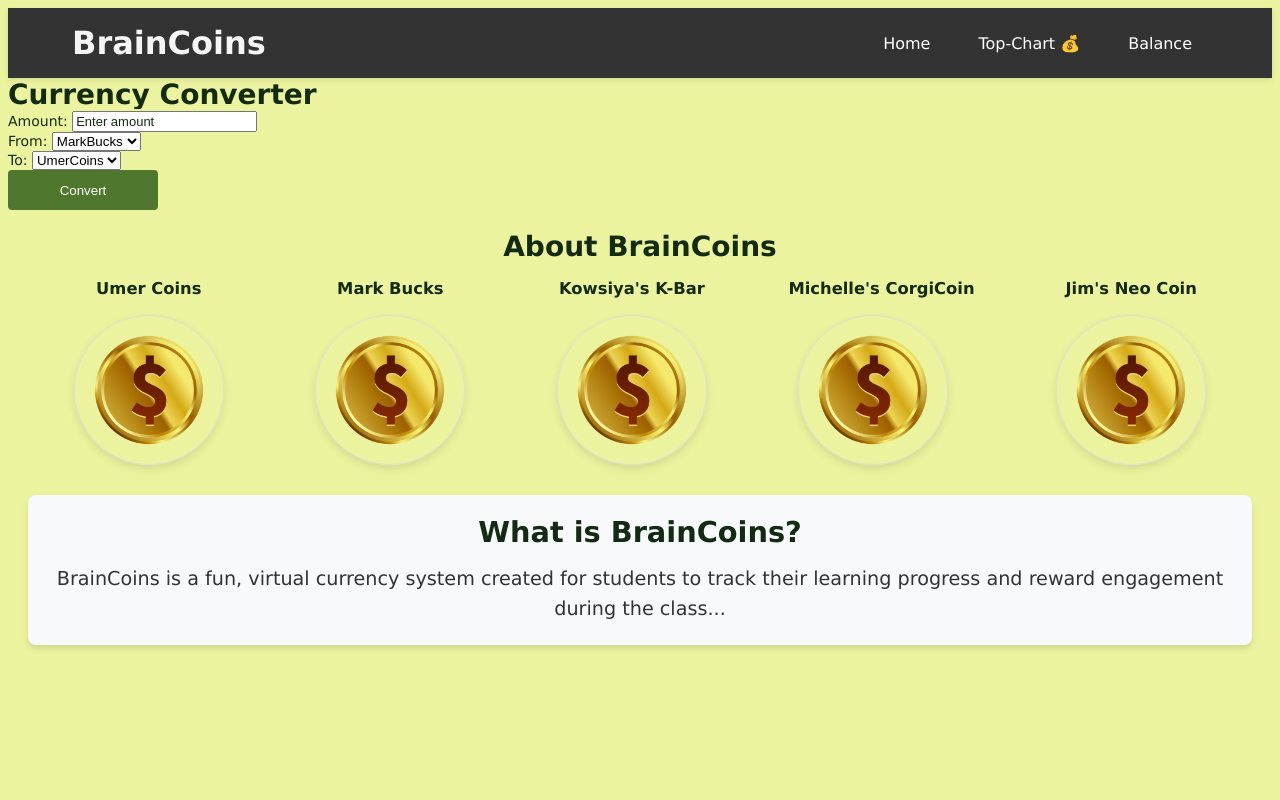
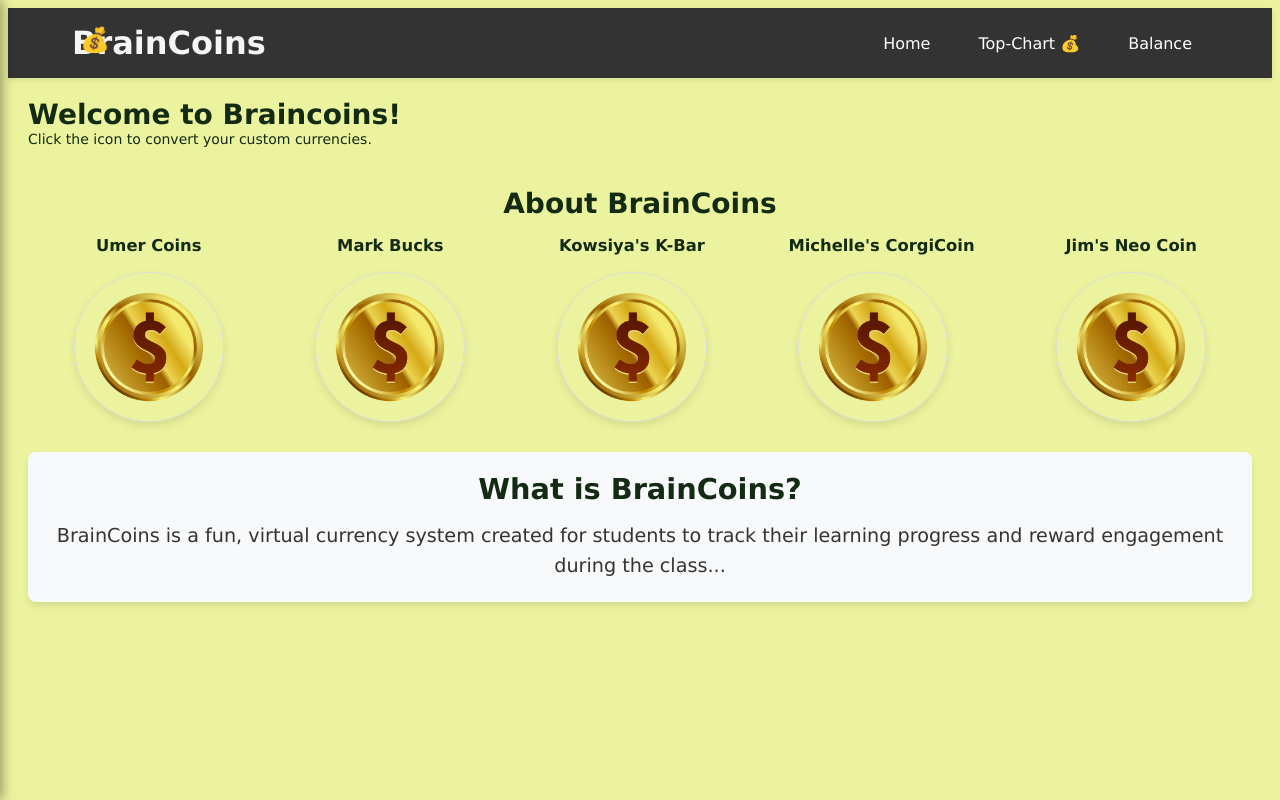
Before and after one commit to gillnim/braincoin-client, a React (Vite) app: page / in a window 1280 px wide. Built offline with nearby package versions, Linux system fonts and the light colour scheme.

Commit message:
add sidebar

```diff
--- a/src/App.jsx
+++ b/src/App.jsx
@@ -5,15 +5,16 @@ import { Toaster } from "sonner";
 
 import BalancePage from './pages/BalancePage/BalancePage.jsx'
 import TopTenPage from './pages/TopTenPage/TopTenPage';
-import CurrencyConverter from './pages/CurrencyConvertorPage/CurrencyConvertorPage.jsx';
 import Header from './components/Header/Header.jsx';
 import About from './components/About/About';
+import Sidebar from './components/SideBar/SideBar.jsx';
+
 function App() {
   return (
     <BrowserRouter>
       <Header />
       <Toaster richColors position="top-right" />
-      <CurrencyConverter />
+      <Sidebar />
       <Routes>
         <Route path="/" element={<About />} />
         <Route path="/balance" element={<BalancePage />} />
--- /dev/null
+++ b/src/components/SideBar/SideBar.jsx
@@ -0,0 +1,30 @@
+import React, { useState } from 'react';
+import CurrencyConverterPage from '../../pages/CurrencyConvertorPage/CurrencyConvertorPage.jsx';
+import './SideBar.scss'
+
+function Sidebar() {
+  const [isSidebarVisible, setIsSidebarVisible] = useState(false);
+  const toggleSidebar = () => {
+    setIsSidebarVisible(!isSidebarVisible);
+  };
+  return (
+    <div className="app">
+      <button className="sidebar-toggle" onClick={toggleSidebar}>
+        <span role="img" aria-label="currency">
+          💰
+        </span>
+      </button>
+      <div className={`sidebar ${isSidebarVisible ? 'visible' : ''}`}>
+        <button className="close-button" onClick={toggleSidebar}>
+          ✖
+        </button>
+        <CurrencyConverterPage />
+      </div>
+      <div className="main-content">
+        <h1>Welcome to Braincoins!</h1>
+        <p>Click the icon to convert your custom currencies.</p>
+      </div>
+    </div>
+  );
+}
+export default Sidebar;
--- /dev/null
+++ b/src/components/SideBar/SideBar.scss
@@ -0,0 +1,46 @@
+@use "../../styles/partials/variables.scss" as *;
+
+.sidebar-toggle {
+  position: fixed;
+  top: 20px;
+  left: 20px;
+  z-index: 1000;
+  font-size: 24px;
+  cursor: pointer;
+  background: none;
+  border: none;
+  outline: none;
+}
+.sidebar {
+  position: fixed;
+  top: 0;
+  left: -300px;
+  width: 300px;
+  height: 100%;
+  background-color: $mark-dark-green;
+  color: $mark-White;
+  box-shadow: 2px 0 12px rgba(0, 0, 0, 0.4);
+  transition: all 0.3s ease;
+  overflow-y: auto;
+  padding: 20px;
+  z-index: 999;
+  padding-top: 5rem;
+}
+.sidebar.visible {
+  left: 0;
+}
+.close-button {
+  position: absolute;
+  top: 10px;
+  right: 10px;
+  font-size: 18px;
+  background: none;
+  border: none;
+  cursor: pointer;
+  color: #333;
+}
+.main-content {
+  flex-grow: 1;
+  padding: 20px;
+  transition: margin-left 0.3s ease;
+}
--- a/src/pages/CurrencyConvertorPage/CurrencyConvertorPage.jsx
+++ b/src/pages/CurrencyConvertorPage/CurrencyConvertorPage.jsx
@@ -1,5 +1,7 @@
 import { useState } from "react";
 import { toast } from "sonner";
+import './CurrencyConvertorPage.scss'
+
 function CurrencyConverter() {
   const [formData, setFormData] = useState({
     amount: "",
--- a/src/pages/CurrencyConvertorPage/CurrencyConvertorPage.scss
+++ b/src/pages/CurrencyConvertorPage/CurrencyConvertorPage.scss
@@ -0,0 +1,16 @@
+.currency-conversion{
+    display: flex;
+    flex-direction: column;
+    gap: 1rem;
+}
+
+.currency-form{
+    display: flex;
+    flex-direction: column;
+    gap: 1rem;
+}
+
+.converter-result{
+    margin-top: 1rem;
+    font-size: 20px;
+}
```
